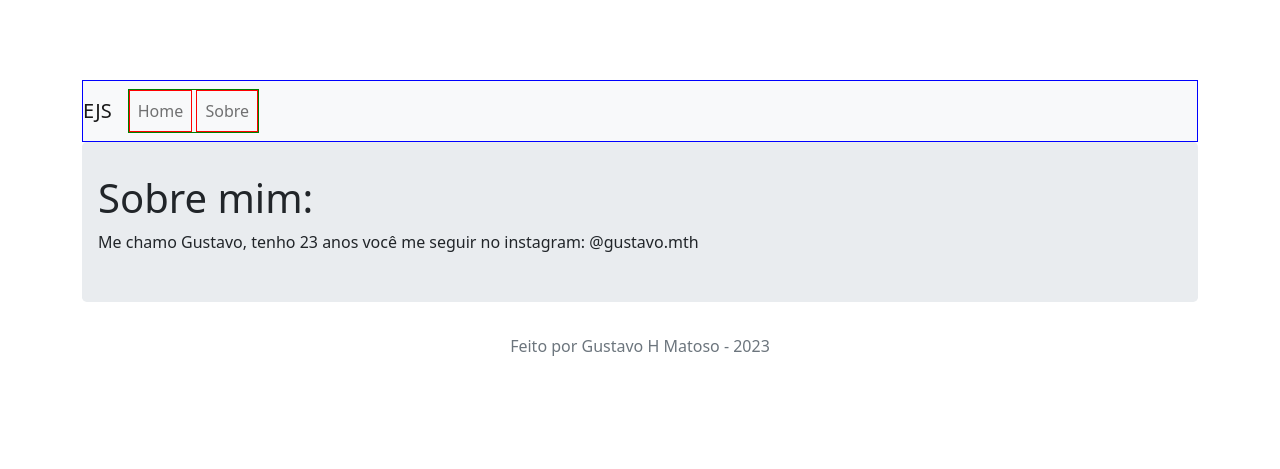
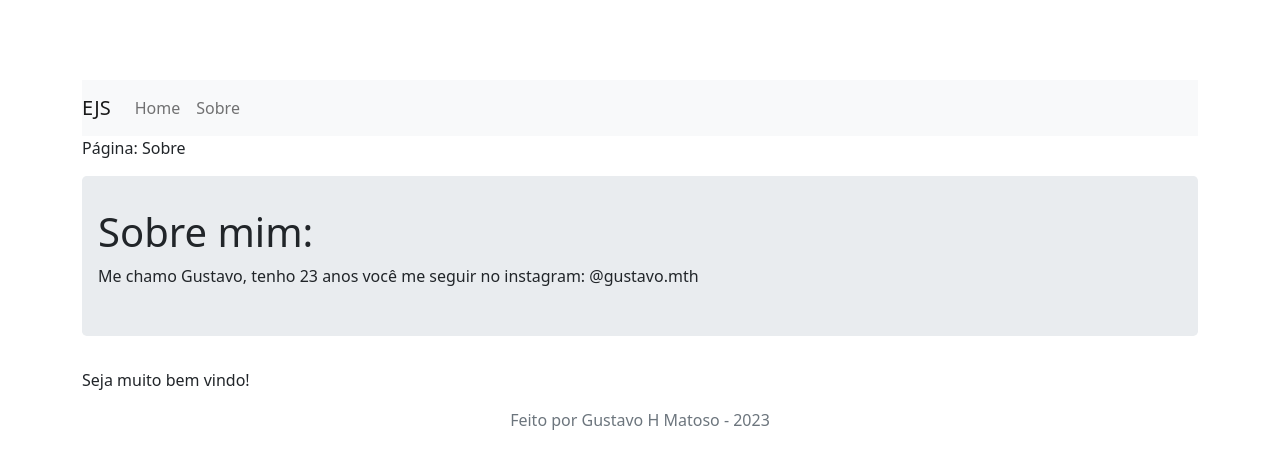
Before and after one commit to GustavoMatoso/discover, a Node server app: page /sobre in a window 1280 px wide. Shown: the top 469 px of the page. Run offline with Node 20, Linux system fonts and the light colour scheme.

Commit message:
add passagem objeto js para pag. html

```diff
--- a/nodejs/EJS/server.js
+++ b/nodejs/EJS/server.js
@@ -5,12 +5,54 @@ const app = express();
 app.set("view engine", "ejs");
 
 app.get("/", (req, res) => {
-    res.render("pages/index");
-})
+
+    const items = [
+        {
+            title: "Carro",
+            cor: "vermelho"
+        },
+        {
+            title: "Carro",
+            cor: "azul"
+        },
+        {
+            title: "Carro",
+            cor: "amarelo"
+        },
+        {
+            title: "Carro",
+            cor: "verde"
+        }
+    ];
+
+    const items2 = [
+        {
+            title: "Moto",
+            cor: "roxa"
+        },
+        {
+            title: "Moto",
+            cor: "dourada"
+        },
+        {
+            title: "Moto",
+            cor: "preta"
+        },
+        {
+            title: "Moto",
+            cor: "cinza"
+        }
+    ];
+
+    res.render("pages/index", {
+        quatroRodas: items, duasRodas: items2,
+    });
+});
 
 app.get("/sobre", (req, res) => {
-    res.render("pages/about");
-})
+    const bemvindo = "Seja muito bem vindo!"
+    res.render("pages/about", {bemvindo: bemvindo,});
+});
 
 app.listen(8080);
 console.log("SERVER RODANDO !");
--- a/nodejs/EJS/views/pages/about.ejs
+++ b/nodejs/EJS/views/pages/about.ejs
@@ -2,7 +2,7 @@
 <html lang="pt-br">
     <%- include('../partials/head'); %>
 <body class="container">
-    <%- include('../partials/header'); %>
+    <%- include('../partials/header', {pagina: 'Sobre'}); %>
     <main>
         <div class="jumbotron">
             <h1>Sobre mim: </h1>
@@ -10,6 +10,7 @@
 
         </div>
     </main>
+    <p><%= bemvindo %></p>
     <%- include('../partials/footer'); %>
 </body>
 </html>
--- a/nodejs/EJS/views/partials/head.ejs
+++ b/nodejs/EJS/views/partials/head.ejs
@@ -14,18 +14,5 @@
             background-color: #e9ecef;
             border-radius: .3rem;
         }
-
-
-        nav{
-            border: 1px solid blue !important;
-        }
-        ul{
-            border: 1px solid green !important;
-            display: inline !important;
-        }
-        li{
-            border: 1px solid red !important;
-            display: inline-block !important;
-        }
     </style>
 </head>
--- a/nodejs/EJS/views/partials/header.ejs
+++ b/nodejs/EJS/views/partials/header.ejs
@@ -6,4 +6,6 @@
             <li class="nav-item"><a class="nav-link" href="/sobre">Sobre</a></li>
         </ul>
     </nav>
+
+    <p>Página: <%= typeof pagina != 'undefined'? pagina: 'Home' %></p>
 </header>
```
Also changed, not shown: nodejs/EJS/views/pages/index.ejs (+16 -0 lines).
